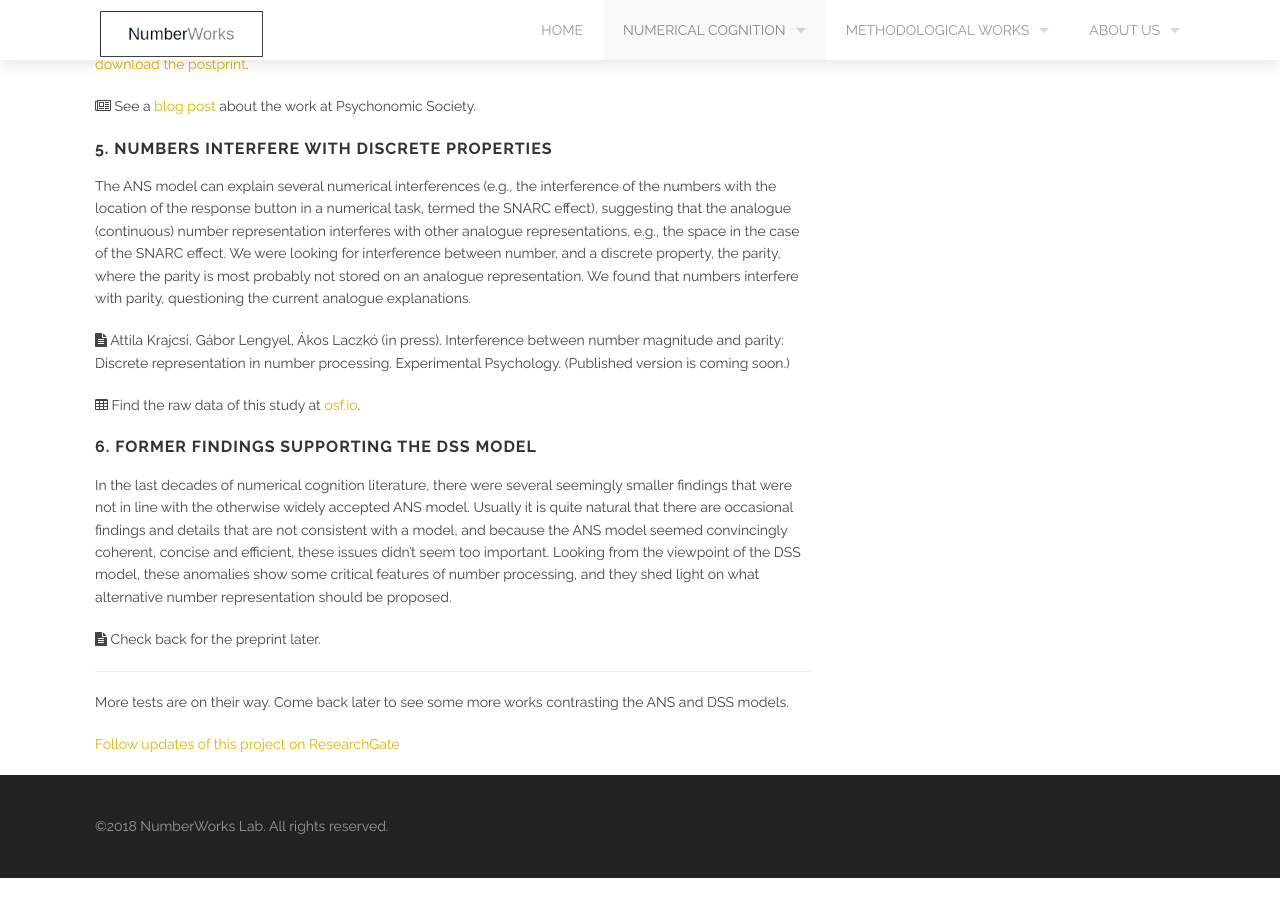
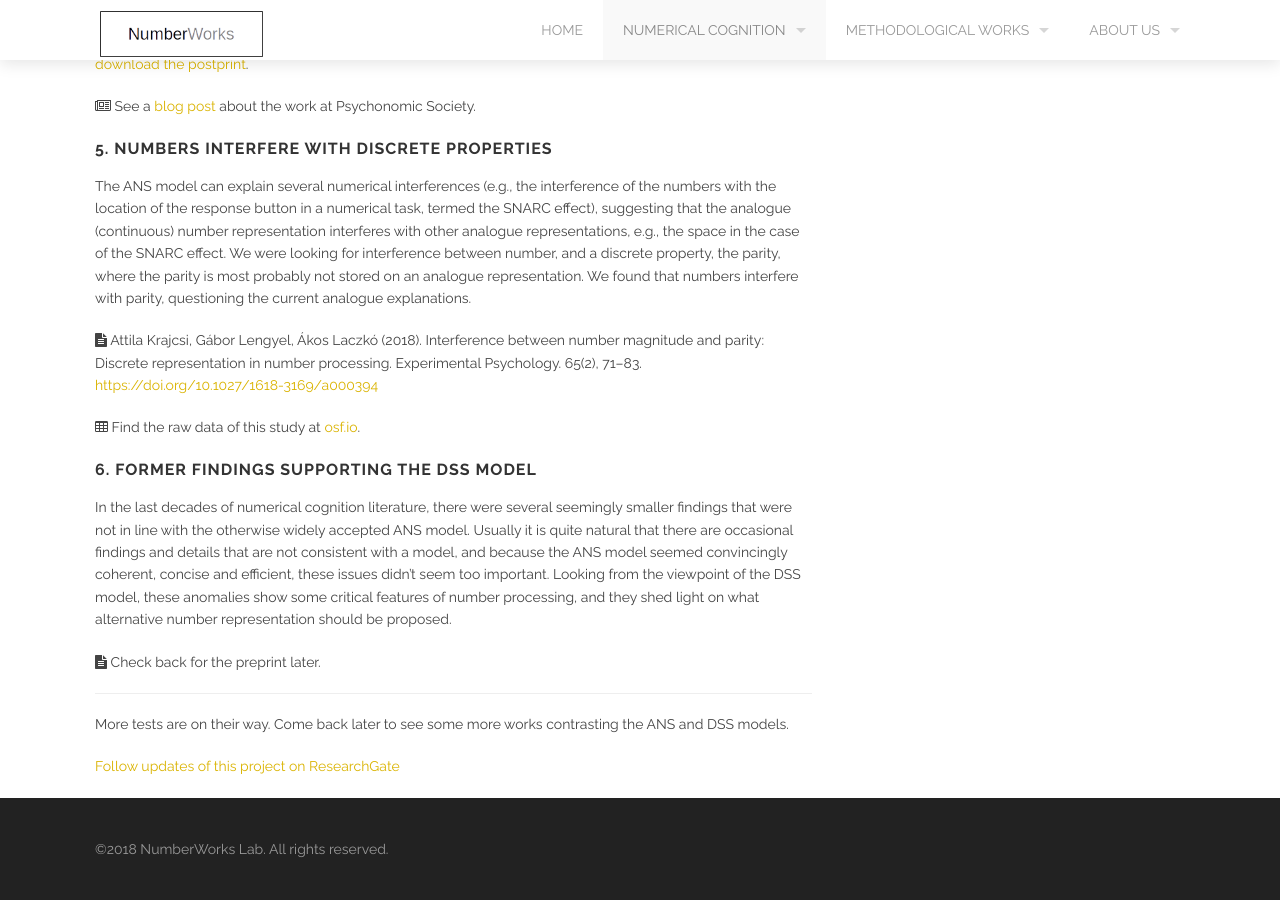
Before and after one commit to theNumberWorks/numberworks_website, a Jekyll site: the page built from discrete_semantic_system.md, in a window 1280 px wide and 900 px high, scrolled down 2908 px. Built offline with Jekyll 4.4.1, drawn with Linux system fonts in a browser that asks for light colours; before the commit the page ends 3786 px from its top, so only the background shows below that.

Commit message:
PNARC published

```diff
--- a/discrete_semantic_system.md
+++ b/discrete_semantic_system.md
@@ -65,7 +65,8 @@ The classic ANS model proposes that distance and size effects are simply two way
 ### 5. Numbers interfere with discrete properties
 The ANS model can explain several numerical interferences (e.g., the interference of the numbers with the location of the response button in a numerical task, termed the SNARC effect), suggesting that the analogue (continuous) number representation interferes with other analogue representations, e.g., the space in the case of the SNARC effect. We were looking for interference between number, and a discrete property, the parity, where the parity is most probably not stored on an analogue representation. We found that numbers interfere with parity, questioning the current analogue explanations.
 
-<i class='fa fa-file-text'></i> Attila Krajcsi, Gábor Lengyel, Ákos Laczkó (in press). Interference between number magnitude and parity: Discrete representation in number processing. Experimental Psychology. (Published version is coming soon.)
+<i class='fa fa-file-text'></i> Attila Krajcsi, Gábor Lengyel, Ákos Laczkó (2018). Interference between number magnitude and parity: Discrete representation in number processing. Experimental Psychology. 65(2), 71–83. [https://doi.org/10.1027/1618-3169/a000394](https://doi.org/10.1027/1618-3169/a000394)
+
 
 <i class='fa fa-table'></i> Find the raw data of this study at [osf.io](https://osf.io/g7t2q/).
 
```
